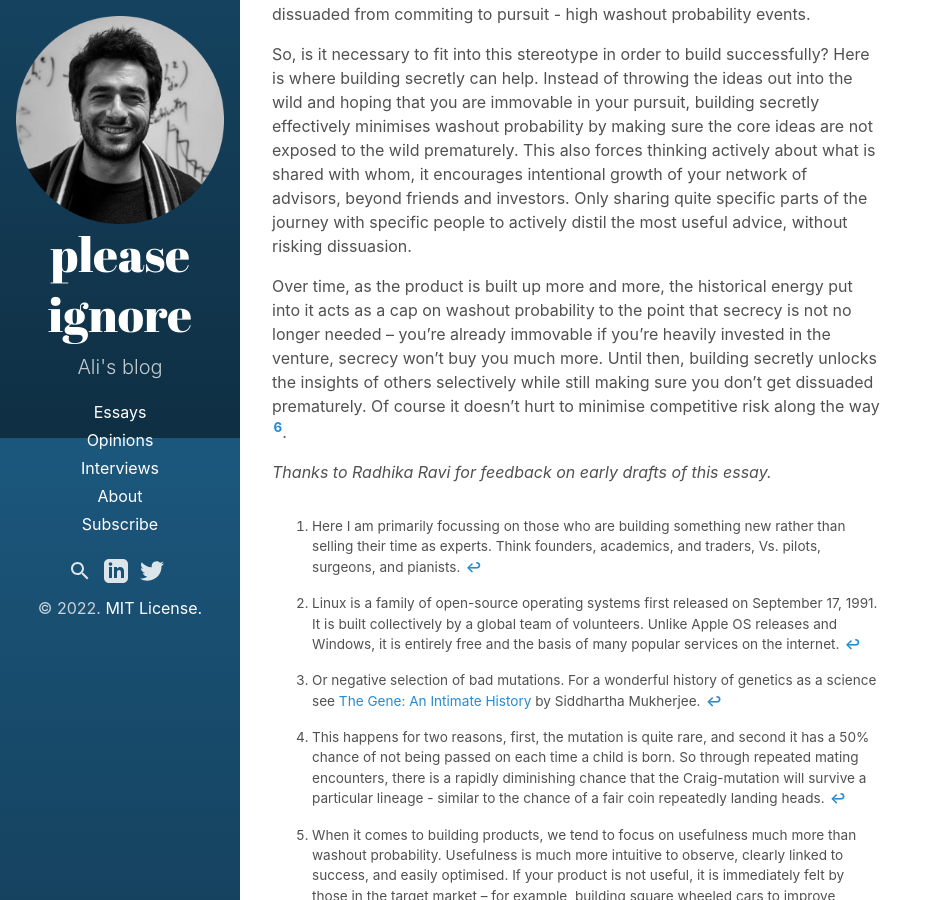
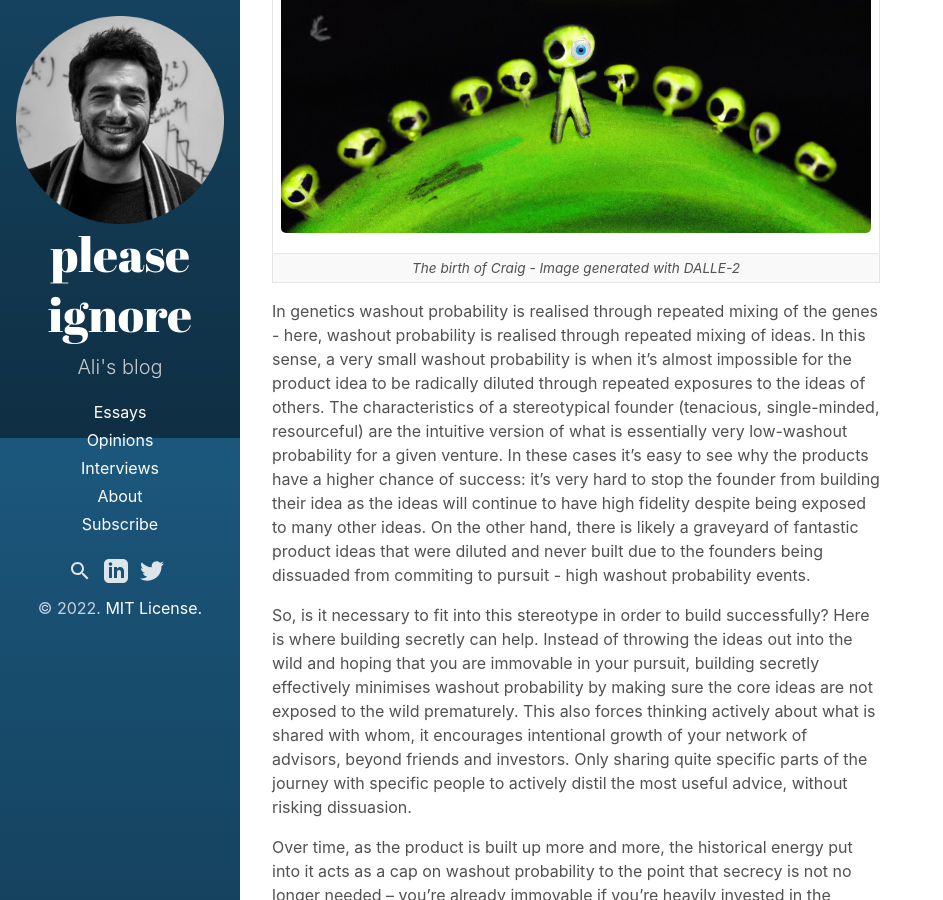
Before and after one commit to alfarzan/plsignore.com, a Jekyll site: the page built from _posts/2022-08-14-build-secretly.md, in a window 1280 px wide and 900 px high, scrolled down 1362 px. Shown: the whole window, without its empty margins (0-943 px from the left). Built offline with Jekyll 4.4.1, drawn with Linux system fonts in a browser that asks for light colours.

Commit message:
Added craig mutation image

```diff
--- a/_posts/2022-08-14-build-secretly.md
+++ b/_posts/2022-08-14-build-secretly.md
@@ -12,6 +12,10 @@ Intuitively, total secrecy shuts out a powerful tool: the insights of others. Th
 Does building secretly mean we sacrifice the benefit of the natural selection of ideas? I don’t think that’s true, but to understand why we must dive into how actual natural selection happens.
 
 In biology, natural selection needs two elements: genetic mutations (i.e., a change) and environmental selection of beneficial changes[^3]. These are necessary conditions but not sufficient. Not only does a beneficial mutation need to be useful **and** get selected, but it must also be able to stay in the population and not get washed out. To see what this means, consider a one-eyed alien (call him Craig) in a colony of naturally blind aliens. Craig has a very large advantage to survival compared to his peers because he can see. But in order to pass this on to his children, his kids must inherit the Craig-mutation, and not the genetic equivalent from his blind baby-mama. Repeating this process many times most likely "washes out" the Craig-mutation from the genome[^4]. The only way the Craig-mutation can survive is that the benefit the gene provides outweighs the chances of the mutation being washed out of the species entirely. In other words, the usefulness[^5] of the Craig-mutation must outweigh the "washout" probability.
+
+| ![](/assets/images/DALLE-alien.jpg) |
+|:--:|
+| *The birth of Craig - Image generated with DALLE-2* |
 
 In genetics washout probability is realised through repeated mixing of the genes - here, washout probability is realised through repeated mixing of ideas. In this sense, a very small washout probability is when it's almost impossible for the product idea to be radically diluted through repeated exposures to the ideas of others. The characteristics of a stereotypical founder (tenacious, single-minded, resourceful) are the intuitive version of what is essentially very low-washout probability for a given venture. In these cases it's easy to see why the products have a higher chance of success: it's very hard to stop the founder from building their idea as the ideas will continue to have high fidelity despite being exposed to many other ideas. On the other hand, there is likely a graveyard of fantastic product ideas that were diluted and never built due to the founders being dissuaded from commiting to pursuit - high washout probability events.
 
```
Also changed, not shown: assets/images/DALLE-alien.jpg (added).
